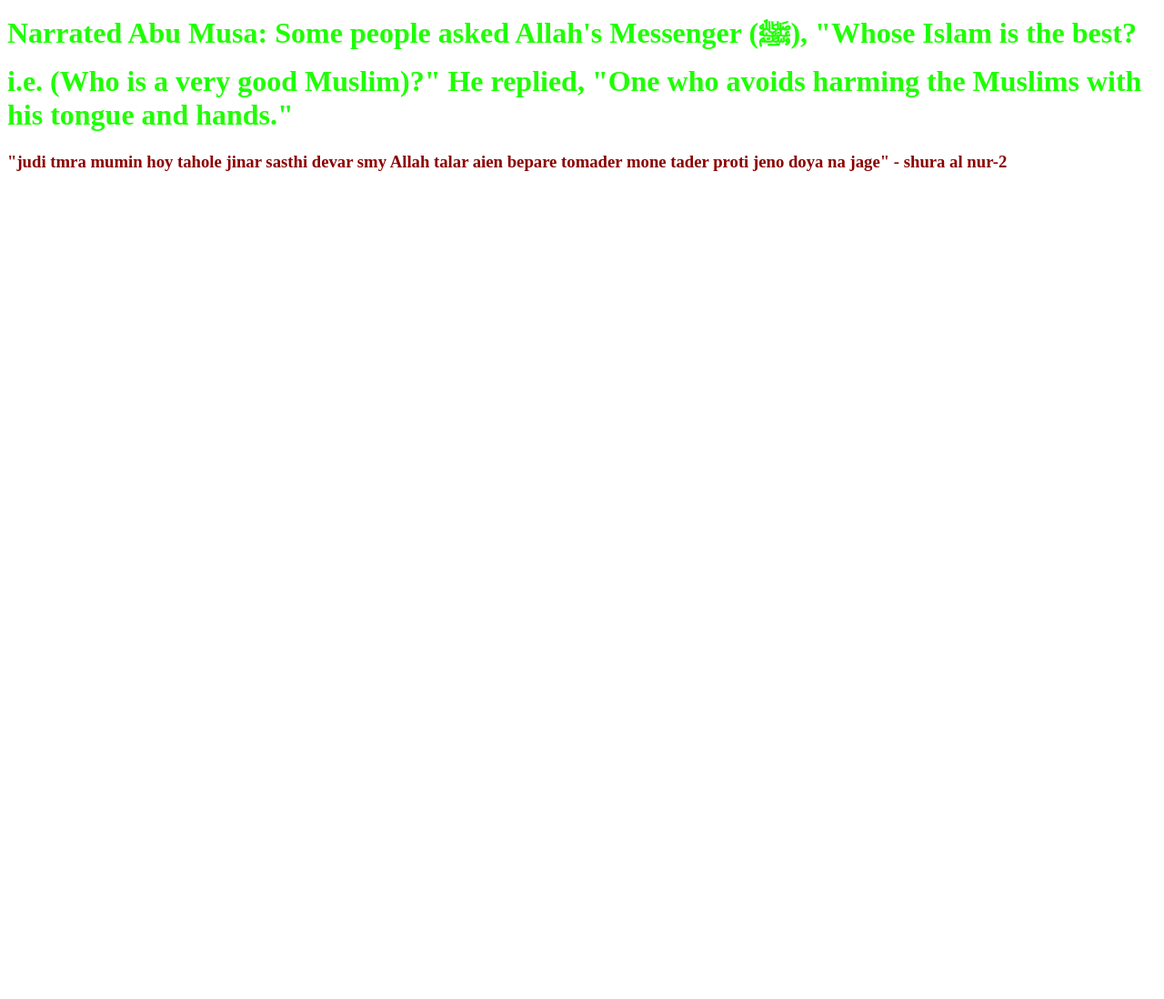
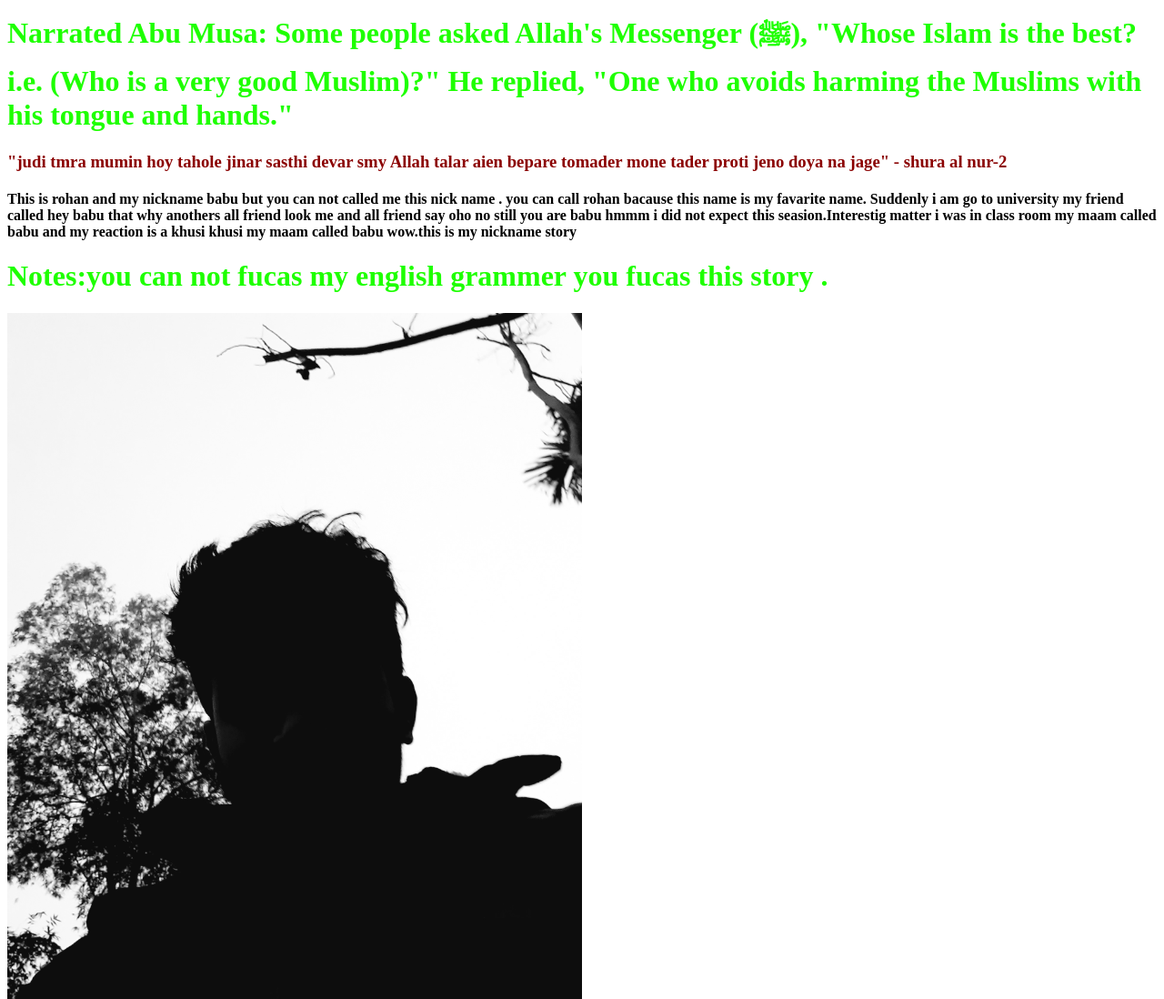
Before and after one commit to rohanbabuphero/Rohan-new-project, a plain HTML site: page index.html in a window 1280 px wide. Shown: the part 206-1304 px from the top of the page at 91% size. Before the commit the page ends 800 px from the top, so only its background shows below. Drawn offline with Linux system fonts and the light colour scheme.

Commit message:
sending sms

```diff
--- a/index.html
+++ b/index.html
@@ -21,7 +21,8 @@
         h1{
             color: rgb(30, 255, 0);
         }
-        image{
+        img{
+               width: 50%;
 
         }
 
@@ -40,7 +41,13 @@
 
          </h1>
     <h3>"judi tmra mumin hoy tahole jinar sasthi devar smy Allah talar aien bepare tomader mone tader proti jeno doya na jage" - shura al nur-2</h3>
-     <img src="WebDevlopment/20210121-174308.jpg" alt="">
+
+    <h4>This is rohan and my nickname babu but you can not called me this nick name . you can call rohan bacause this name is my favarite name.  Suddenly i am go to university my friend called hey babu that why anothers all friend look me and all friend say oho no still you are babu hmmm i did not expect this seasion.Interestig matter i was in class room my maam called babu and my reaction is a khusi khusi my maam called babu wow.this is my nickname story
+
+
+    </h4>
+     <h1>Notes:you can not fucas my english grammer you fucas this story .</h1>
+    <img src="20210121_174308.jpg" alt="">
 
 
 
```
Also changed, not shown: 20210121_174308.jpg (added).
